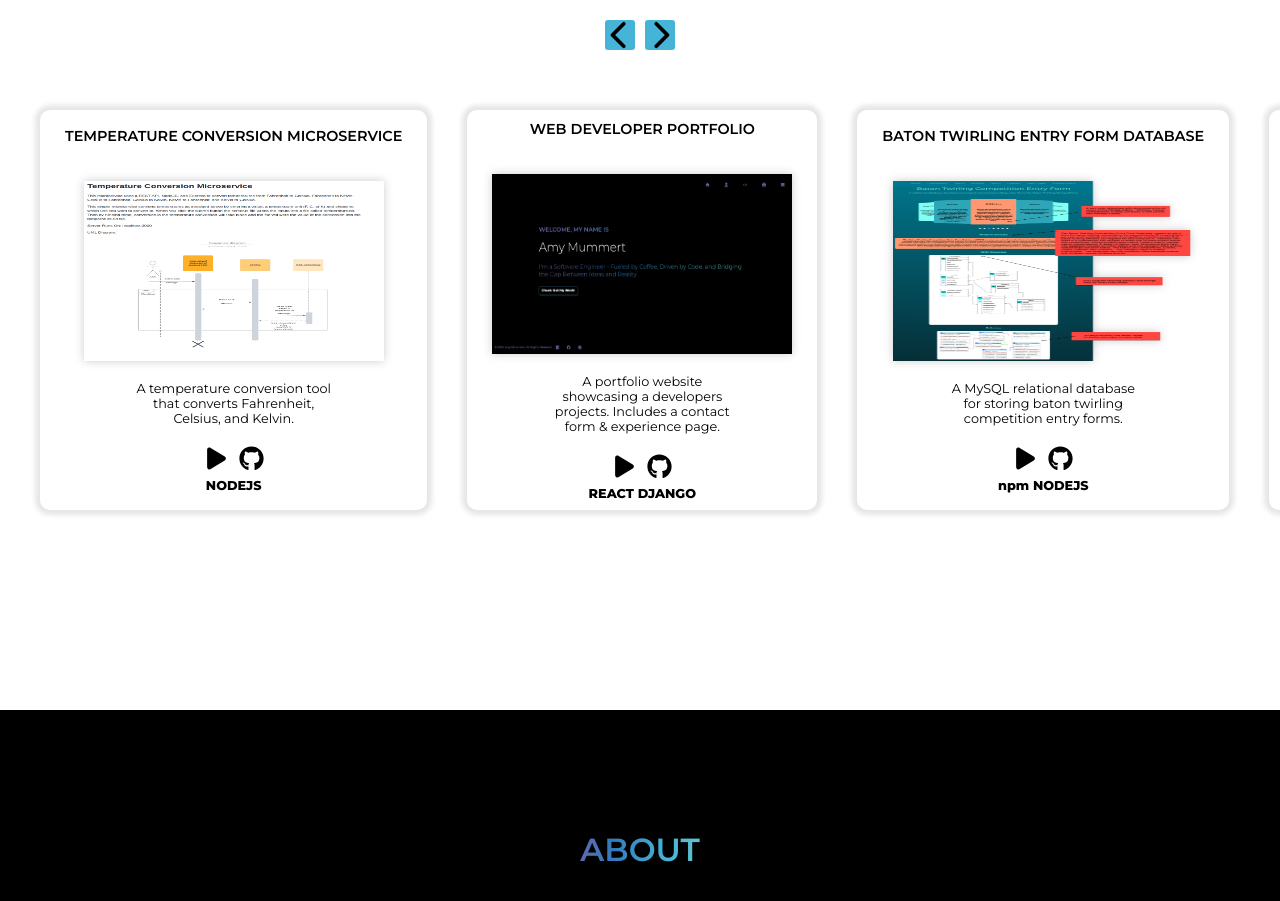
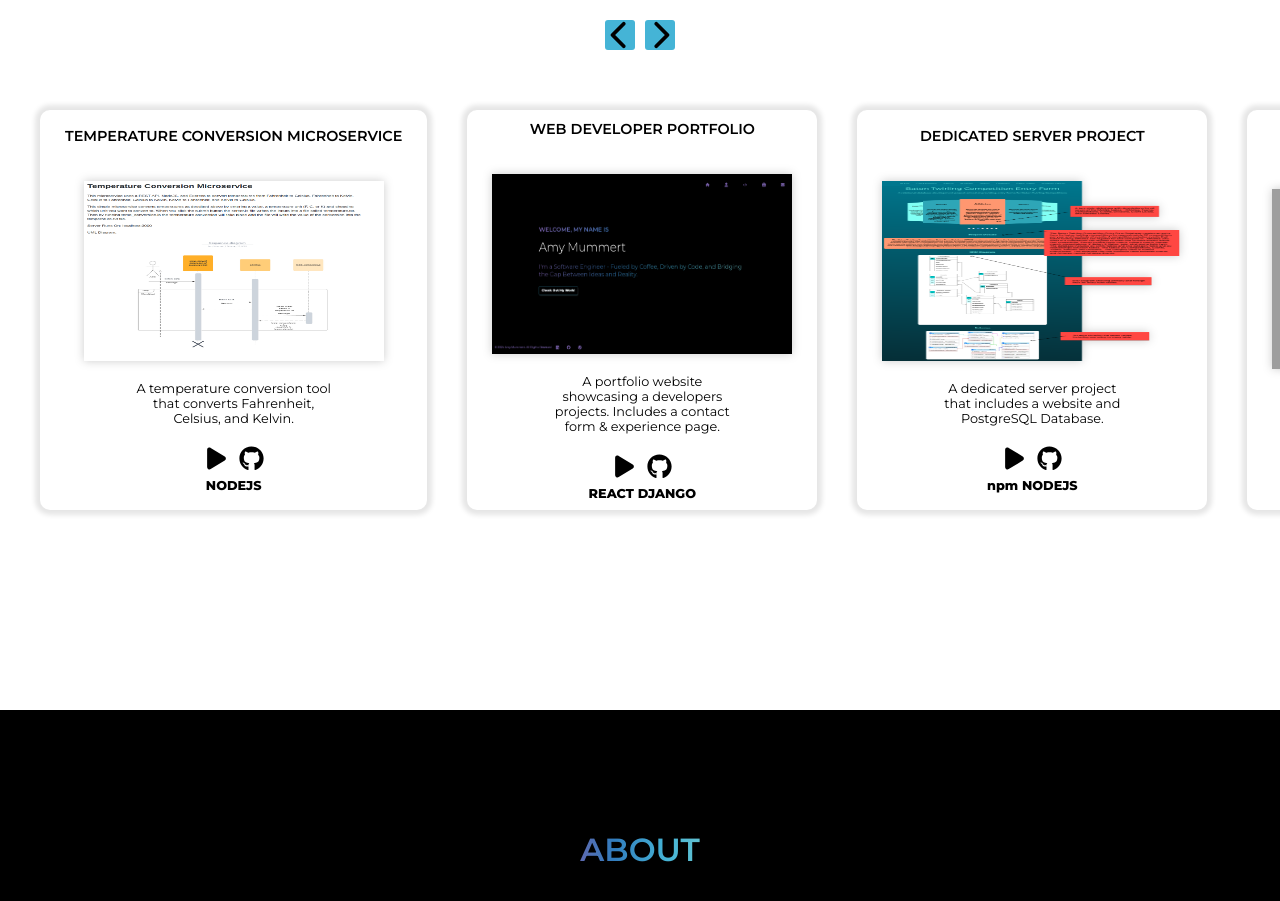
Before and after one commit to ARMummert/Software-Engineer-Portfolio, a Next.js app in the folder Frontend/mummertportfolio/: page / in a window 1280 px wide. Shown: the part 880-1781 px from the top of the page. Built offline with nearby package versions, Linux system fonts and the light colour scheme; grey boxes are pictures that could not be loaded.

Commit message:
added dedicated server diagram

```diff
--- a/Frontend/mummertportfolio/src/app/projects.tsx
+++ b/Frontend/mummertportfolio/src/app/projects.tsx
@@ -53,8 +53,8 @@ const ProjectComponent: React.FC = () => {
       },
       {
         id: 3,
-        name: 'Baton Twirling Entry Form Database',
-        description: 'A MySQL relational database for storing baton twirling competition entry forms.',
+        name: 'Dedicated Server Project',
+        description: 'A dedicated server project that includes a website and PostgreSQL Database.',
         image_url: '/images/homepage.ae85d5ed33164dae7cf9.png',
         demo_url: 'https://example.com/demo2',
         github_url: 'https://github.com/user/project2',
```
Also changed, not shown: Frontend/mummertportfolio/public/images/Dedicated-Server.png (added).
